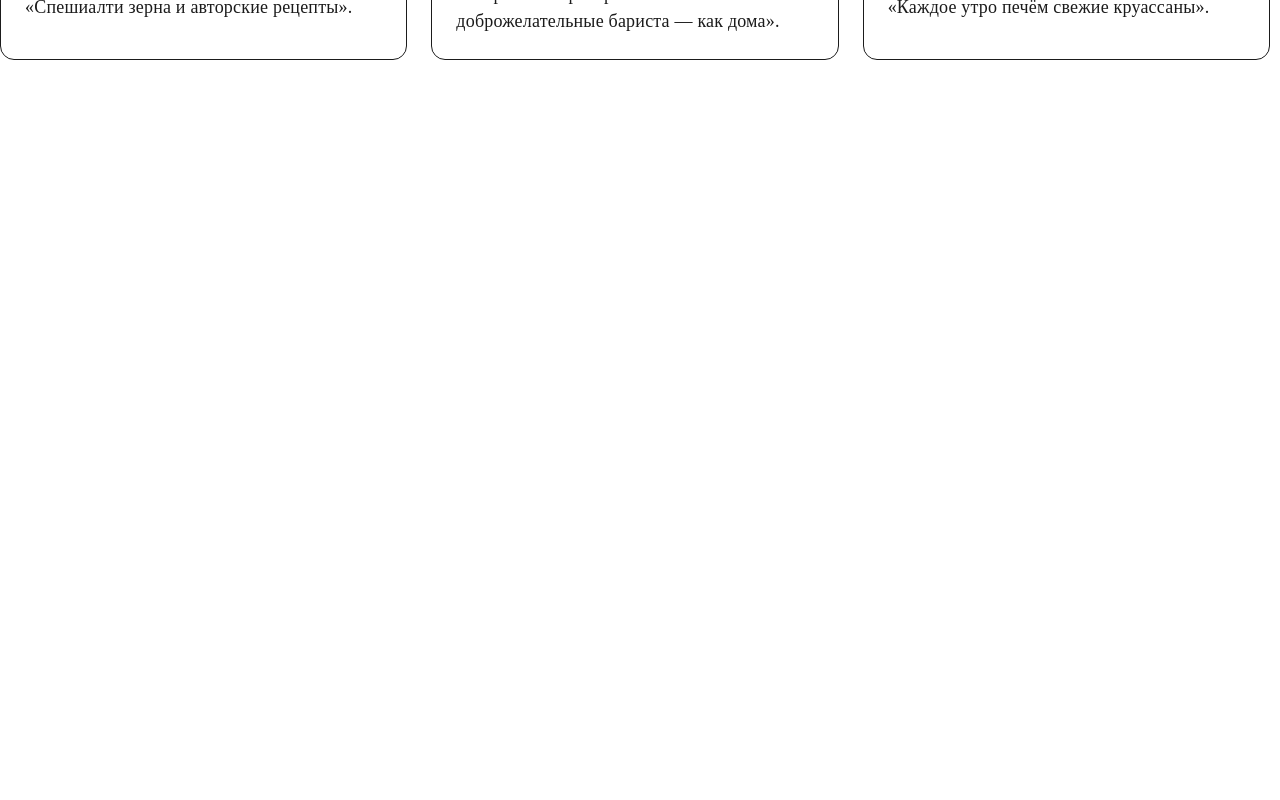
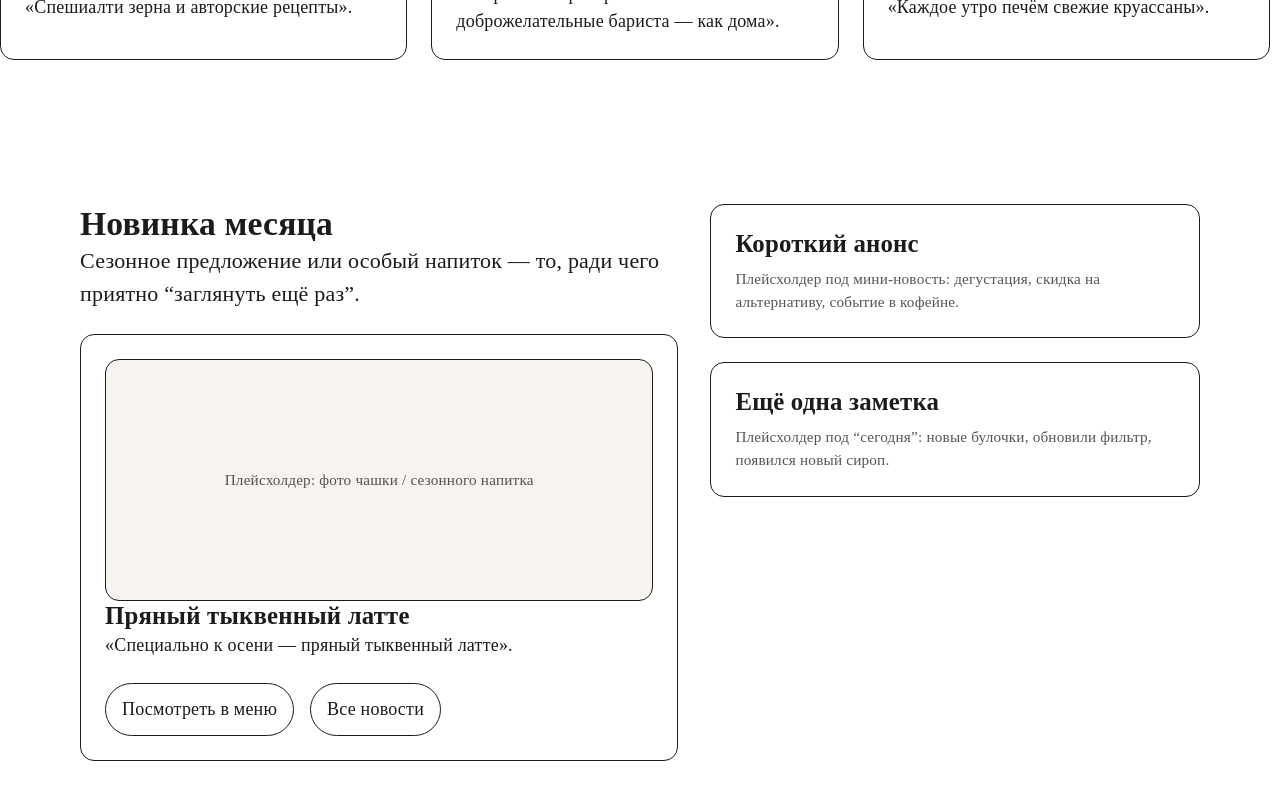
Before and after one commit to ALDYNEC-07/beno-coffe, a Next.js app: page / in a window 1280 px wide. Shown: the part 1086-1886 px from the top of the page. Before the commit the page ends 1234 px from the top, so only its background shows below. Built offline with nearby package versions, Linux system fonts and the light colour scheme.

Commit message:
создал компонент новинка месца

```diff
--- a/src/app/page.tsx
+++ b/src/app/page.tsx
@@ -1,10 +1,11 @@
 /*
  Этот файл определяет главную страницу.
- Он показывает верхнюю навигацию и главный приветственный блок.
- Человек может перейти по ссылкам в навигации и в первом экране.
+ Он показывает навигацию, первый экран, преимущества и новинку месяца.
+ Человек может перейти по ссылкам в навигации и в ключевых секциях.
 */
 import Hero from "@/components/Hero/Hero";
 import Features from "@/components/Features/Features";
+import NewMonth from "@/components/NewMonth/NewMonth";
 import Navigation from "@/components/Navigation/Navigation";
 
 // Этот блок собирает основные части главной страницы.
@@ -19,6 +20,8 @@ export default function Home() {
         <Hero />
         {/* Этот блок показывает секцию ключевых преимуществ. */}
         <Features />
+        {/* Этот блок показывает секцию новинки месяца. */}
+        <NewMonth />
       </main>
     </>
   );
--- /dev/null
+++ b/src/components/NewMonth/NewMonth.module.css
@@ -0,0 +1,138 @@
+.newMonth {
+  --container: 1120px;
+  --space-1: clamp(0.5rem, 1.2vw, 0.75rem);
+  --space-2: clamp(0.75rem, 1.8vw, 1rem);
+  --space-3: clamp(1rem, 2.6vw, 1.5rem);
+  --space-4: clamp(1.25rem, 3.6vw, 2rem);
+  --space-5: clamp(1.75rem, 5vw, 3rem);
+  --space-6: clamp(2.25rem, 6.5vw, 4rem);
+  --text-sm: clamp(0.875rem, 0.6vw + 0.75rem, 0.95rem);
+  --text-base: clamp(1rem, 0.7vw + 0.9rem, 1.125rem);
+  --text-lg: clamp(1.125rem, 0.9vw + 1rem, 1.375rem);
+  --h2: clamp(1.5rem, 1.8vw + 1.1rem, 2.1rem);
+  --h3: clamp(1.2rem, 1.2vw + 1rem, 1.55rem);
+  --radius: 14px;
+  --border: 1px solid #1b1b1b;
+  --measure: 65ch;
+
+  padding-block: var(--space-6);
+  font-size: var(--text-base);
+  line-height: 1.5;
+  letter-spacing: 0.2px;
+  color: #1b1b1b;
+}
+
+.container {
+  width: min(100% - 2 * var(--space-3), var(--container));
+  margin-inline: auto;
+}
+
+.layout {
+  display: grid;
+  gap: var(--space-4);
+}
+
+.stack > * + * {
+  margin-top: var(--space-3);
+}
+
+.title {
+  font-size: var(--h2);
+  line-height: 1.2;
+  margin: 0;
+  font-weight: 700;
+}
+
+.lead {
+  font-size: var(--text-lg);
+  max-width: var(--measure);
+  margin: 0;
+}
+
+.card {
+  border: var(--border);
+  border-radius: var(--radius);
+  padding: var(--space-3);
+  background: #fff;
+  display: grid;
+  gap: var(--space-2);
+}
+
+.media {
+  border: var(--border);
+  border-radius: var(--radius);
+  background: #f7f4ef;
+  min-height: clamp(180px, 28vw, 240px);
+  display: grid;
+  place-items: center;
+  text-align: center;
+}
+
+.mediaText {
+  margin: 0;
+  padding: var(--space-2);
+  font-size: var(--text-sm);
+  color: rgba(27, 27, 27, 0.75);
+}
+
+.subtitle {
+  font-size: var(--h3);
+  line-height: 1.25;
+  margin: 0;
+}
+
+.note {
+  margin: 0;
+  max-width: var(--measure);
+}
+
+.metaRow {
+  display: flex;
+  flex-wrap: wrap;
+  gap: var(--space-2);
+  align-items: center;
+}
+
+.button {
+  display: inline-flex;
+  align-items: center;
+  gap: 0.5rem;
+  padding: 0.75rem 1rem;
+  border: var(--border);
+  border-radius: 999px;
+  background: transparent;
+  text-decoration: none;
+  white-space: nowrap;
+  color: inherit;
+  font-size: var(--text-base);
+}
+
+.button:focus-visible {
+  outline: 2px solid #1b1b1b;
+  outline-offset: 3px;
+  border-radius: 10px;
+}
+
+.aside {
+  display: grid;
+  gap: var(--space-3);
+  align-content: start;
+}
+
+.noteStack {
+  display: grid;
+  gap: 0.5rem;
+}
+
+.muted {
+  margin: 0;
+  font-size: var(--text-sm);
+  color: rgba(27, 27, 27, 0.75);
+}
+
+@media (min-width: 900px) {
+  .layout {
+    grid-template-columns: minmax(0, 1.1fr) minmax(0, 0.9fr);
+    align-items: start;
+  }
+}
--- /dev/null
+++ b/src/components/NewMonth/NewMonth.tsx
@@ -0,0 +1,86 @@
+/*
+ Этот файл определяет секцию "Новинка месяца".
+ Он показывает описание сезонного предложения, карточку напитка и краткие анонсы.
+ Человек может узнать о новинке и перейти в меню или новости.
+*/
+import Link from "next/link";
+import styles from "./NewMonth.module.css";
+
+// Этот объект хранит данные о напитке месяца и кнопках для перехода.
+const monthlySpecial = {
+  title: "Пряный тыквенный латте",
+  description: "«Специально к осени — пряный тыквенный латте».",
+  summary:
+    "Сезонное предложение или особый напиток — то, ради чего приятно “заглянуть ещё раз”.",
+  mediaLabel: "Фото напитка месяца",
+  mediaNote: "Плейсхолдер: фото чашки / сезонного напитка",
+  menuLabel: "Посмотреть в меню",
+  menuLink: "/menu#seasonal",
+  newsLabel: "Все новости",
+  newsLink: "/news",
+};
+
+// Этот список хранит короткие анонсы, которые дополняют новинку месяца.
+const sideNotes = [
+  {
+    title: "Короткий анонс",
+    text: "Плейсхолдер под мини-новость: дегустация, скидка на альтернативу, событие в кофейне.",
+  },
+  {
+    title: "Ещё одна заметка",
+    text: "Плейсхолдер под “сегодня”: новые булочки, обновили фильтр, появился новый сироп.",
+  },
+];
+
+export default function NewMonth() {
+  return (
+    // Этот блок показывает секцию новинки месяца с якорем для навигации.
+    <section id="new" className={styles.newMonth} aria-label="Новинка месяца">
+      <div className={styles.container}>
+        {/* Этот блок делит секцию на основную часть и дополнительные анонсы. */}
+        <div className={styles.layout}>
+          {/* Этот блок показывает основную информацию о сезонной новинке. */}
+          <div className={styles.stack}>
+            <h2 className={styles.title}>Новинка месяца</h2>
+            <p className={styles.lead}>{monthlySpecial.summary}</p>
+
+            {/* Этот блок показывает карточку с напитком месяца. */}
+            <article className={styles.card}>
+              {/* Этот блок содержит фото-плейсхолдер, описание и кнопки. */}
+              <div className={styles.stack}>
+                {/* Этот блок показывает место для фото напитка. */}
+                <div className={styles.media} role="img" aria-label={monthlySpecial.mediaLabel}>
+                  <p className={styles.mediaText}>{monthlySpecial.mediaNote}</p>
+                </div>
+                <h3 className={styles.subtitle}>{monthlySpecial.title}</h3>
+                <p className={styles.note}>{monthlySpecial.description}</p>
+                {/* Этот блок показывает кнопки для перехода к меню и новостям. */}
+                <div className={styles.metaRow}>
+                  <Link className={styles.button} href={monthlySpecial.menuLink}>
+                    {monthlySpecial.menuLabel}
+                  </Link>
+                  <Link className={styles.button} href={monthlySpecial.newsLink}>
+                    {monthlySpecial.newsLabel}
+                  </Link>
+                </div>
+              </div>
+            </article>
+          </div>
+
+          {/* Этот блок показывает дополнительные короткие анонсы справа. */}
+          <aside className={styles.aside} aria-label="Дополнительные анонсы">
+            {sideNotes.map((note) => (
+              <div key={note.title} className={styles.card}>
+                {/* Этот блок показывает заголовок и текст анонса. */}
+                <div className={styles.noteStack}>
+                  <h3 className={styles.subtitle}>{note.title}</h3>
+                  <p className={styles.muted}>{note.text}</p>
+                </div>
+              </div>
+            ))}
+          </aside>
+        </div>
+      </div>
+    </section>
+  );
+}
```
Also changed, not shown: 1 other file (tests, documents, lock files or other folders).
